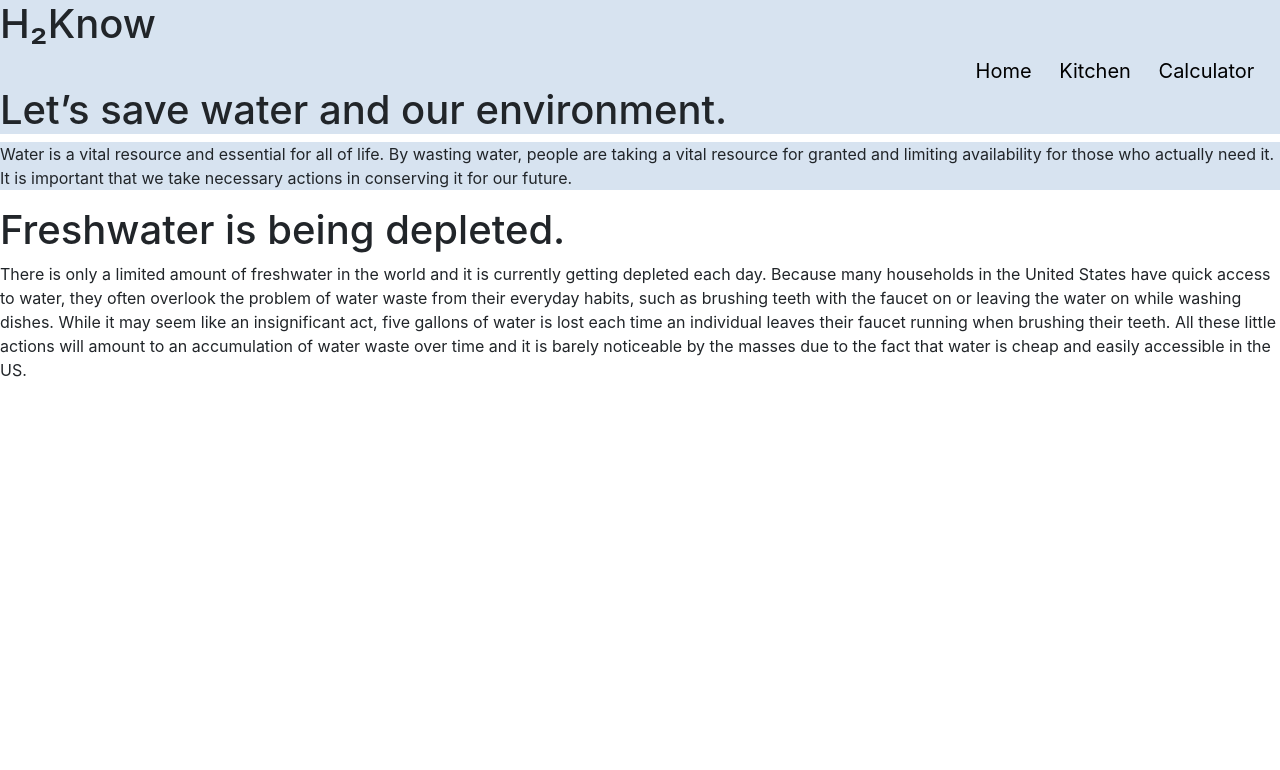
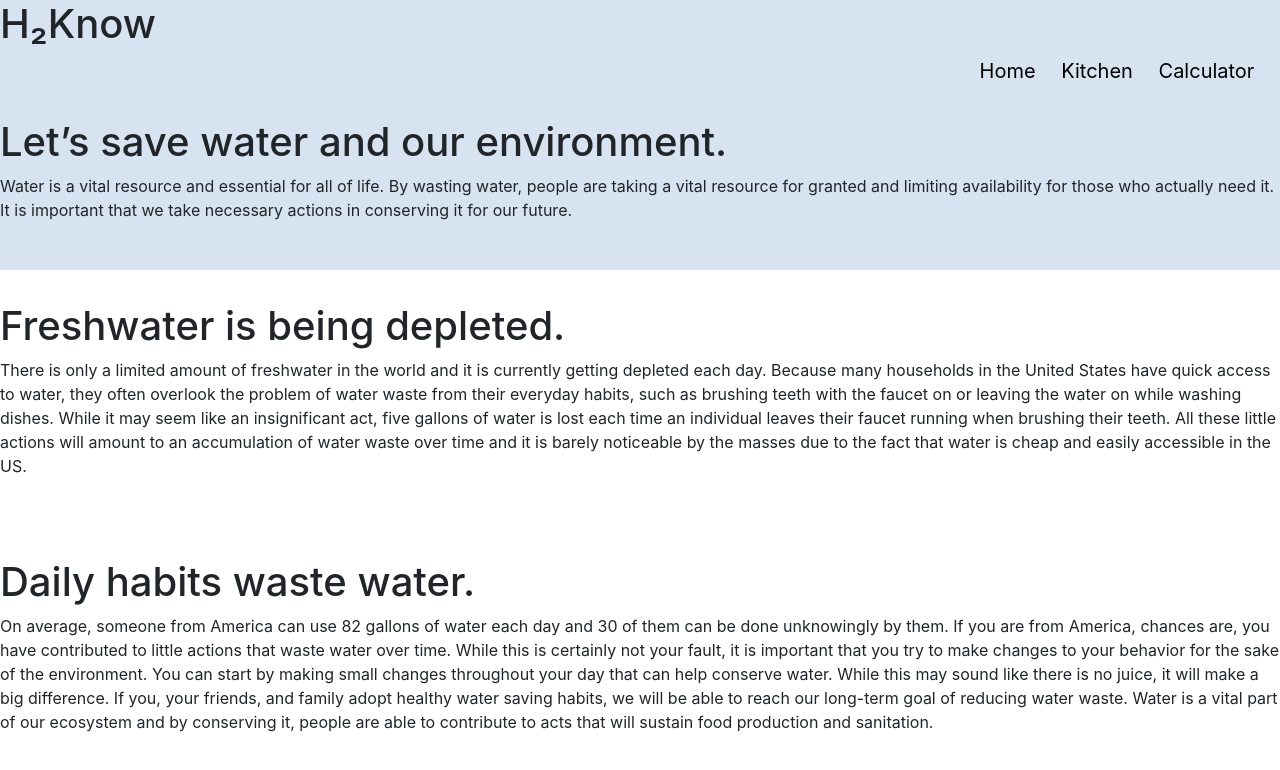
Before and after one commit to UW-INFO442-AU21/group7-smartwater, a React (Create React App) app: page / in a window 1280 px wide. Shown: the top 770 px of the page. Built offline with nearby package versions, Linux system fonts and the light colour scheme.

Commit message:
changed 1st page css and html

```diff
--- a/src/Pages/Home.js
+++ b/src/Pages/Home.js
@@ -6,14 +6,24 @@ export default function Home() {
     return (
         <div>
             <NavBar />
-            <h1 className = "bluecolored">Let’s save water and our environment.</h1>
-            <p className = "bluecolored">Water is a vital resource and essential for all of life. By wasting water, people are taking a vital resource for granted and limiting availability for those who actually need it. It is important that we take necessary actions in conserving it for our future.</p>
+            <div className="firstsection">
+            <h1>Let’s save water and our environment.</h1>
+            <p>Water is a vital resource and essential for all of life. By wasting water, people are taking a vital resource for granted and limiting availability for those who actually need it. It is important that we take necessary actions in conserving it for our future.</p>
+            </div>
+
+            <div className="secondsection">
             <h1>Freshwater is being depleted.</h1>
             <p>There is only a limited amount of freshwater in the world and it is currently getting depleted each day. Because many households in the United States have quick access to water, they often overlook the problem of water waste from their everyday habits, such as brushing teeth with the faucet on or leaving the water on while washing dishes. While it may seem like an
 insignificant act, five gallons of water is lost each time an individual leaves their faucet running
 when brushing their teeth. All these little actions will amount to an accumulation of water waste
 over time and it is barely noticeable by the masses due to the fact that water is cheap and easily
 accessible in the US.</p>
+            </div>
+
+            <div className="thirdsection">
+            <h1>Daily habits waste water.</h1>
+            <p>On average, someone from America can use 82 gallons of water each day and 30 of them can be done unknowingly by them. If you are from America, chances are, you have contributed to little actions that waste water over time. While this is certainly not your fault, it is important that you try to make changes to your behavior for the sake of the environment. You can start by making small changes throughout your day that can help conserve water. While this may sound like there is no juice, it will make a big difference. If you, your friends, and family adopt healthy water saving habits, we will be able to reach our long-term goal of reducing water waste. Water is a vital part of our ecosystem and by conserving it, people are able to contribute to acts that will sustain food production and sanitation.</p>
+            </div>
         </div>
     )
 }
--- a/src/index.css
+++ b/src/index.css
@@ -13,7 +13,7 @@ code {
 }
 
 .link {
-  margin: 0 2px;
+  margin: 0 0px;
   text-decoration: none;
   font-size: 20px;
   color: black;
@@ -32,13 +32,16 @@ code {
   background-color: #D7E3F0;
   }
 
-h1 .bluecolored {
+
+.firstsection {
   background-color: #D7E3F0;
+  padding-bottom: 2rem;
+  padding-top: 2rem;
 }
 
-
-.bluecolored {
-  background-color: #D7E3F0;
+.secondsection, .thirdsection {
+  padding-bottom: 2rem;
+  padding-top: 2rem;
 }
 
 
@@ -81,9 +84,6 @@ h1 .bluecolored {
 }
 
 
-
-
-
 #links {
   text-align: right;
 }
```
Also changed, not shown: 1 other file (tests, documents, lock files or other folders).
